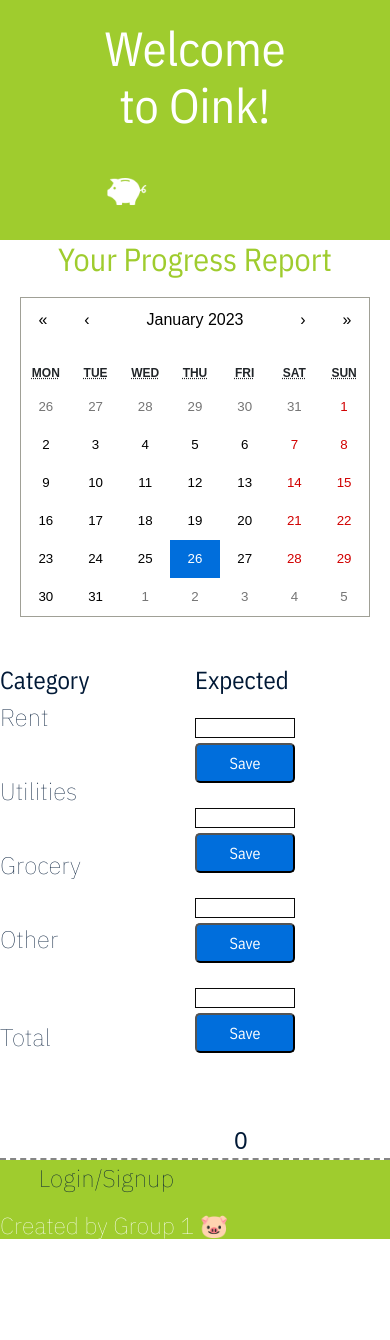
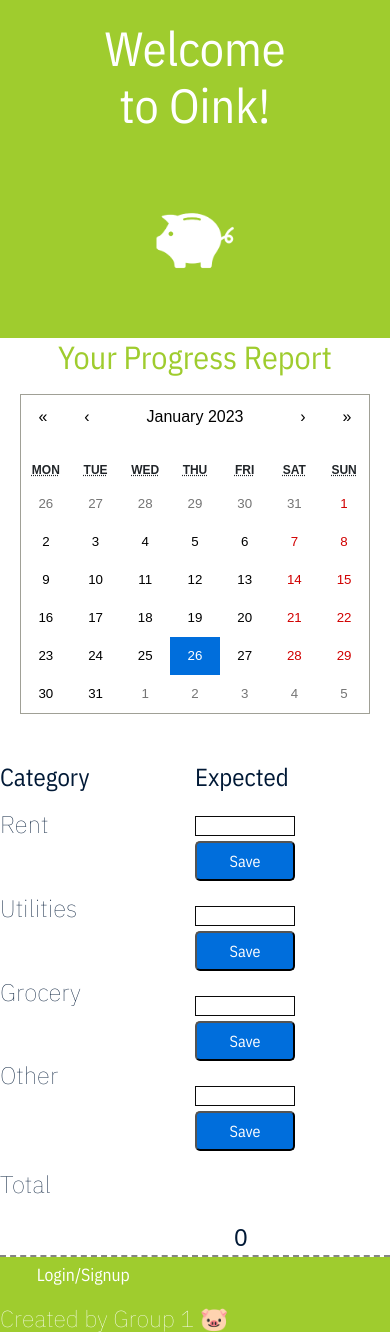
Before and after one commit to emsaw721/stacks-on-stacks, a React (Create React App) app in the folder client/: page /planner in a window 390 px wide. Shown: the top 1340 px of the page. Before the commit the page ends 1247 px from the top, so only its background shows below. Built offline with nearby package versions, Linux system fonts and the light colour scheme; no server answers.

Commit message:
fixing css for mobile and planner

```diff
--- a/client/src/components/Navbar.js
+++ b/client/src/components/Navbar.js
@@ -2,7 +2,7 @@ import React, { useState } from 'react';
 import { Link } from 'react-router-dom';
 import { Modal, Tab, Nav } from 'react-bootstrap';
 import './components.css';
-import Navpig from './welcomepig.png';
+import Navpig from './oinknav.png';
 import LoginForm from './LoginForm';
 import SignUpForm from './SignupForm'
 import Auth from '../utils/auth';
@@ -19,10 +19,15 @@ const Navbar = () => {
             <>
                 {Auth.loggedIn() ? (
                     <nav className='navbar' >
-                        <ul className='nav-list'>
-                            <li className='dash-icon'>
+                        {/* <div>
                                 <Link to='/dash' className='nav-link'>
                                 <img src={Navpig} alt="pig" />
+                                </Link>
+                        </div> */}
+                        <ul className='nav-list'>
+                            <li className='navigation-item'>
+                                <Link to='/dash' className='nav-link'>
+                                    <span className='link-text'>Dashboard</span>
                                 </Link>
                             </li>
                             <li className='navigation-item'>
--- a/client/src/components/components.css
+++ b/client/src/components/components.css
@@ -20,6 +20,7 @@
 
 .navbar {
     background-color: var(--quaternary-color);
+    padding: 0;
 }
 
 .nav-list {
@@ -27,6 +28,7 @@
     list-style: none;
     text-decoration: none;
     justify-content: space-evenly;
+    padding-left: 5%;
 }
 
 .navigation-item {
@@ -34,10 +36,14 @@
     font-size: 2em;
     text-decoration: none;
     margin-left: 5%;
-    margin-right: 5%;
+    padding-top: 5px;
     color: var(--tertiary-color);
 }
 
+
+.navigation-item img {
+    padding-top: 0;
+}
 
 .nav-link {
     text-decoration: none;
@@ -51,10 +57,6 @@
 .link-text {
     color: var(--tertiary-color);
     text-decoration: none;
-}
-
-.dash-icon {
-    margin: 10%;
 }
 
 .loggedoutlink {
@@ -229,28 +231,40 @@
 
 @media screen and (max-width: 768px) {
 
+    html {
+        width: 100%;
+    }
+
     /* -------- Navbar Styling ---------- */
     .navcontainer {
-        font-family: 'IBM Plex Sans', sans-serif;
+        font-family: 'IBM Plex Sans Condensed', sans-serif;
+        display: flex;
+        background-color: var(--quinary-color);
+        width: 100%;
     }
 
     .navbar {
         background-color: var(--quinary-color);
         margin: 0;
         padding: 0;
-        display: flex;
     }
 
     .nav-list {
         list-style: none;
         text-decoration: none;
         justify-content: space-evenly;
+        padding-left: 10%;
     }
 
     .navigation-item {
         list-style: none;
-        font-size: 1.5em;
+        font-size: 1.1em;
         text-decoration: none;
+    }
+
+    .navigation-item img {
+        padding: 0;
+        margin: 0;
     }
 
     .nav-link {
@@ -265,11 +279,11 @@
     .link-text {
         color: var(--tertiary-color);
         text-decoration: none;
+        padding-top: 10px;
     }
 
-    .dash-icon {
-        width: 2%;
-        height: auto;
+    .loggedoutlink {
+        color: var(--tertiary-color);
     }
 
     /* ------- signup form --------- */
@@ -315,8 +329,9 @@
     }
 
     .header .loggedout {
-        flex-direction: column;
-        flex-wrap: wrap;
+        justify-content: center;
+        text-align: center;
+        margin: 0;
     }
 
     .header .loggedout h1 {
@@ -324,11 +339,6 @@
         font-family: 'IBM Plex Sans Condensed', sans-serif;
     }
 
-    .header .loggedout img {
-        width: 50%;
-        height: auto;
-        margin-left: 30%;
-    }
 
     .header .loggedin img {
         display: none;
--- a/client/src/pages/pages.css
+++ b/client/src/pages/pages.css
@@ -127,13 +127,12 @@ div {
     flex-direction: column;
     justify-content: space-evenly;
     color: var(--quaternary-color);
-
 }
-
 
 .cats h3 {
     font-family: 'IBM Plex Sans', sans-serif;
     font-size: 1.5em;
+    padding-top: 5%;
 }
 
 .utilhead {
@@ -161,7 +160,7 @@ div {
     width: 100px;
     height: 40px;
     margin-bottom: 5px;
-    margin-top: 30px;
+    margin-top: 60px;
     border: 1px solid var(--primary-color);
 }
 
@@ -176,8 +175,8 @@ div {
 }
 
 .expectedtot {
-    margin-top: 10%;
-    margin-left: 10%;
+    margin-left: 5%;
+    margin-top: 80px;
     color: var(--quaternary-color);
     font-size: 1.5em;
 }
@@ -205,7 +204,6 @@ div {
 
 .totact {
     margin-top: 55px;
-
 }
 
 .subbtn {
@@ -254,6 +252,7 @@ div {
 
     .cats {
         margin-left: 0;
+        padding-left: 0;
     }
 
     .cats h3 {
```
